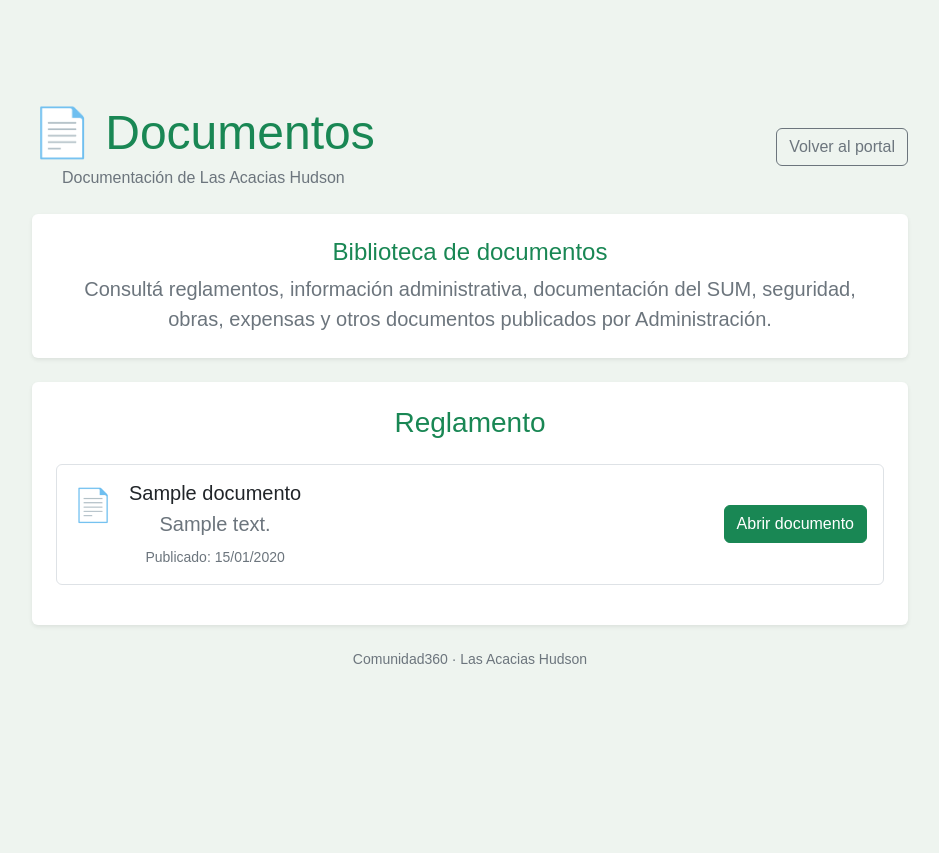
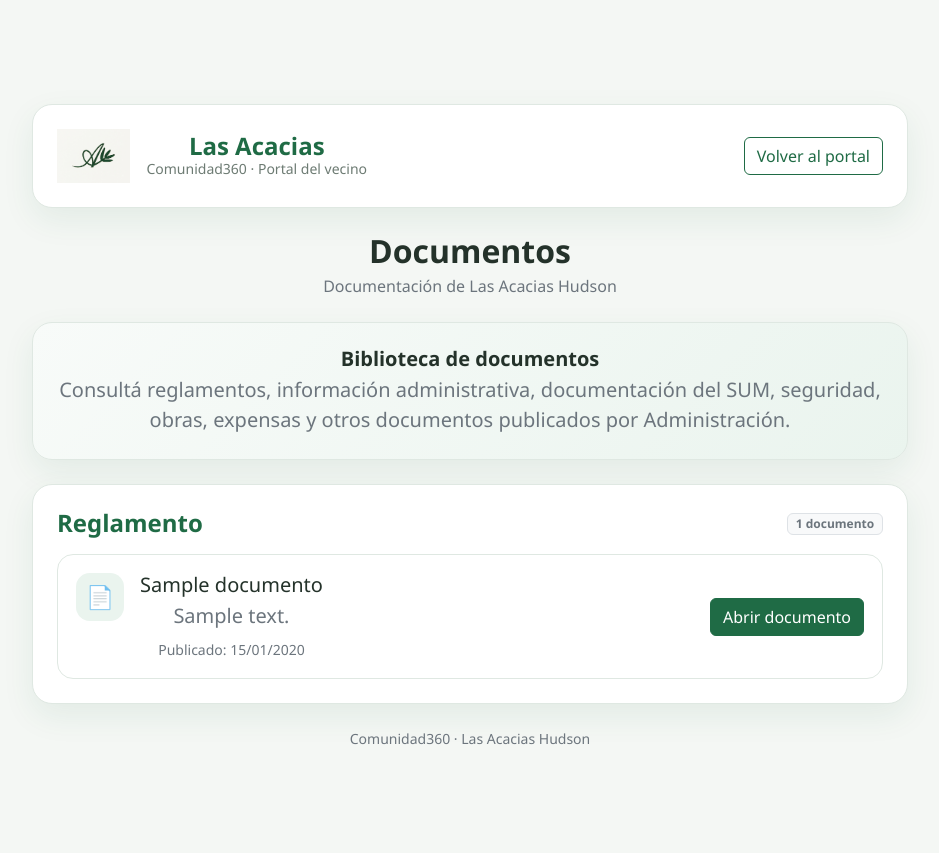
Before and after one commit to rodrigocesantiago-arg/LasAcaciasHudson, a Django app: page /documentos/ in a window 1280 px wide. Shown: the whole page, without its empty margins (170-1109 px from the left). Before the commit the page ends 664 px from the top, so only its background shows below. Run offline with Django 5.2, Linux system fonts and the light colour scheme; a user stored in the database is signed in; tables that the repository leaves empty hold one stand-in row (values such as "Sample post").

Commit message:
Redisenar modulo Documentos

```diff
--- a/backend/core/templates/core/documentos.html
+++ b/backend/core/templates/core/documentos.html
@@ -1,137 +1,240 @@
 {% load static %}
-
 <!DOCTYPE html>
 <html lang="es">
-
 <head>
     <meta charset="UTF-8">
     <meta name="viewport" content="width=device-width, initial-scale=1.0">
+    <title>Documentos - Las Acacias</title>
 
-    <title>Documentos - Comunidad360</title>
+    <link href="https://cdn.jsdelivr.net/npm/bootstrap@5.3.7/dist/css/bootstrap.min.css" rel="stylesheet">
+    <link rel="stylesheet" href="{% static 'core/css/styles.css' %}">
 
-    <link
-        href="https://cdn.jsdelivr.net/npm/bootstrap@5.3.7/dist/css/bootstrap.min.css"
-        rel="stylesheet"
-    >
+    <style>
+        :root {
+            --verde: #1f6b45;
+            --verde-oscuro: #155236;
+            --verde-suave: #eaf4ee;
+            --fondo: #f4f7f4;
+            --texto: #24322a;
+            --muted: #6d7b73;
+            --borde: #dfe8e2;
+        }
 
-    <link
-        rel="stylesheet"
-        href="{% static 'core/css/styles.css' %}"
-    >
+        body {
+            background: var(--fondo);
+            color: var(--texto);
+            font-family: "Segoe UI", Arial, sans-serif;
+        }
+
+        .topbar,
+        .panel {
+            background: #fff;
+            border: 1px solid var(--borde);
+            border-radius: 20px;
+            box-shadow: 0 12px 32px rgba(31, 107, 69, .08);
+        }
+
+        .brand-logo {
+            height: 54px;
+            width: auto;
+        }
+
+        .brand-title {
+            color: var(--verde);
+            font-weight: 750;
+            line-height: 1.05;
+        }
+
+        .brand-sub,
+        .muted {
+            color: var(--muted);
+        }
+
+        .page-title,
+        .section-title {
+            font-weight: 750;
+        }
+
+        .intro {
+            background: linear-gradient(135deg, #f8fbf9, var(--verde-suave));
+        }
+
+        .category-title {
+            color: var(--verde);
+            font-weight: 750;
+        }
+
+        .document-card {
+            border: 1px solid var(--borde);
+            border-radius: 16px;
+            padding: 18px;
+            background: #fff;
+            transition: .18s ease;
+        }
+
+        .document-card:hover {
+            transform: translateY(-1px);
+            box-shadow: 0 8px 22px rgba(31, 107, 69, .07);
+        }
+
+        .document-icon {
+            width: 48px;
+            height: 48px;
+            border-radius: 14px;
+            display: flex;
+            align-items: center;
+            justify-content: center;
+            flex: 0 0 48px;
+            background: var(--verde-suave);
+            font-size: 1.4rem;
+        }
+
+        .btn-success {
+            background: var(--verde);
+            border-color: var(--verde);
+        }
+
+        .btn-success:hover {
+            background: var(--verde-oscuro);
+            border-color: var(--verde-oscuro);
+        }
+
+        .btn-outline-success {
+            color: var(--verde);
+            border-color: var(--verde);
+        }
+
+        .btn-outline-success:hover {
+            background: var(--verde);
+            border-color: var(--verde);
+        }
+
+        .empty-state {
+            background: #fff;
+            border: 1px dashed #ccd8d0;
+            border-radius: 18px;
+            padding: 42px 24px;
+            text-align: center;
+        }
+
+        @media (max-width: 767px) {
+            .brand-logo {
+                height: 44px;
+            }
+
+            .topbar,
+            .panel {
+                border-radius: 16px;
+            }
+
+            .document-card {
+                border-radius: 14px;
+            }
+        }
+    </style>
 </head>
 
 <body>
-
 <div class="container py-4">
 
-    <!-- ENCABEZADO -->
-
-    <div class="d-flex justify-content-between align-items-center mb-4">
+    <header class="topbar p-3 p-md-4 mb-4">
+        <div class="d-flex justify-content-between align-items-center flex-wrap gap-3">
+            <div class="d-flex align-items-center gap-3">
+                <img src="{% static 'core/img/las_acacias_logo.png' %}"
+                     class="brand-logo"
+                     alt="Las Acacias">
 
                 <div>
-            <h1 class="text-success mb-1">
-                📄 Documentos
-            </h1>
+                    <div class="brand-title fs-4">Las Acacias</div>
+                    <div class="brand-sub small">
+                        Comunidad360 · Portal del vecino
+                    </div>
+                </div>
+            </div>
 
+            <a href="{% url 'portal' %}" class="btn btn-outline-success">
+                Volver al portal
+            </a>
+        </div>
+    </header>
+
+    <div class="mb-4">
+        <h1 class="page-title h2 mb-1">Documentos</h1>
         <div class="text-secondary">
             Documentación de Las Acacias Hudson
         </div>
     </div>
 
-        <a
-            href="{% url 'portal' %}"
-            class="btn btn-outline-secondary"
-        >
-            Volver al portal
-        </a>
-
-    </div>
-
-
-    <!-- INTRODUCCIÓN -->
-
-    <div class="card shadow-sm border-0 mb-4">
-
-        <div class="card-body p-4">
-
-            <h4 class="text-success">
+    <section class="panel intro p-3 p-md-4 mb-4">
+        <h2 class="section-title h5 mb-1">
             Biblioteca de documentos
-            </h4>
+        </h2>
 
         <p class="text-secondary mb-0">
             Consultá reglamentos, información administrativa,
             documentación del SUM, seguridad, obras, expensas
             y otros documentos publicados por Administración.
         </p>
-
-        </div>
-
-    </div>
-
-
-    <!-- DOCUMENTOS POR CATEGORÍA -->
+    </section>
 
     {% for categoria in categorias %}
 
-        <div class="card shadow-sm border-0 mb-4">
+        <section class="panel p-3 p-md-4 mb-4">
 
-            <div class="card-body p-4">
+            <div class="d-flex justify-content-between align-items-center flex-wrap gap-2 mb-3">
+                <h2 class="category-title h4 mb-0">
+                    {{ categoria.nombre }}
+                </h2>
 
-                <h3 class="text-success mb-4">
-                    {{ categoria.nombre }}
-                </h3>
+                <span class="badge text-bg-light border text-secondary">
+                    {{ categoria.documentos|length }}
+                    documento{{ categoria.documentos|length|pluralize }}
+                </span>
+            </div>
 
+            <div class="d-grid gap-3">
 
                 {% for documento in categoria.documentos %}
 
-                    <div class="border rounded p-3 mb-3">
+                    <article class="document-card">
 
-                        <div class="row align-items-center">
+                        <div class="row align-items-center g-3">
 
                             <div class="col-md-9">
 
-                                <div class="d-flex align-items-start">
+                                <div class="d-flex align-items-start gap-3">
 
-                                    <div class="fs-2 me-3">
+                                    <div class="document-icon">
                                         📄
                                     </div>
 
                                     <div>
-
-                                        <h5 class="mb-1">
+                                        <h3 class="h5 mb-1">
                                             {{ documento.titulo }}
-                                        </h5>
+                                        </h3>
 
                                         {% if documento.descripcion %}
-
                                             <p class="text-secondary mb-2">
                                                 {{ documento.descripcion }}
                                             </p>
-
                                         {% endif %}
 
                                         <div class="small text-secondary">
-
                                             Publicado:
                                             {{ documento.fecha_publicacion|date:"d/m/Y" }}
-
+                                        </div>
                                     </div>
 
                                 </div>
 
                             </div>
 
-                            </div>
+                            <div class="col-md-3 text-md-end">
 
-
-                            <div class="col-md-3 text-md-end mt-3 mt-md-0">
-
-                                <a
-                                    href="{{ documento.archivo.url }}"
+                                <a href="{{ documento.archivo.url }}"
                                    target="_blank"
                                    rel="noopener noreferrer"
-                                    class="btn btn-success"
-                                >
+                                   class="btn btn-success">
                                     Abrir documento
                                 </a>
 
@@ -139,46 +242,35 @@
 
                         </div>
 
-                    </div>
+                    </article>
 
                 {% endfor %}
 
             </div>
 
-        </div>
+        </section>
 
     {% empty %}
 
-        <div class="card shadow-sm border-0">
+        <div class="empty-state">
+            <div class="fs-1 mb-3">📂</div>
 
-            <div class="card-body text-center p-5">
-
-                <div class="fs-1 mb-3">
-                    📂
-                </div>
-
-                <h4>
+            <h2 class="h4 mb-2">
                 No hay documentos disponibles
-                </h4>
+            </h2>
 
             <p class="text-secondary mb-0">
                 Administración todavía no publicó documentos
                 para los vecinos.
             </p>
-
-            </div>
-
         </div>
 
     {% endfor %}
-
 
     <div class="text-center text-secondary small mt-4">
         Comunidad360 · Las Acacias Hudson
     </div>
 
 </div>
-
 </body>
-
 </html>
```
Lines whose indentation alone changed are shown as unchanged.
